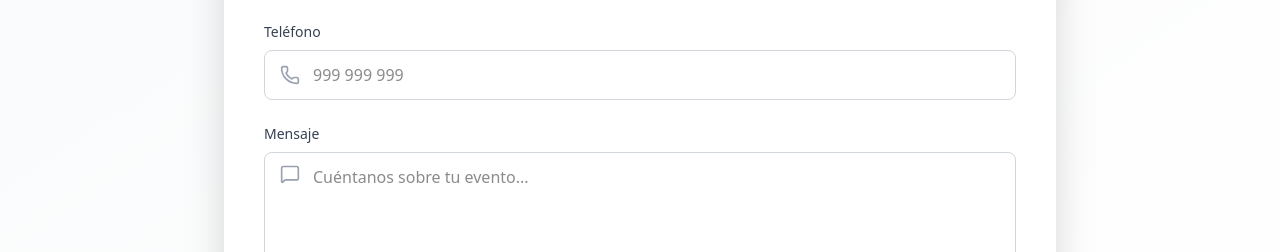
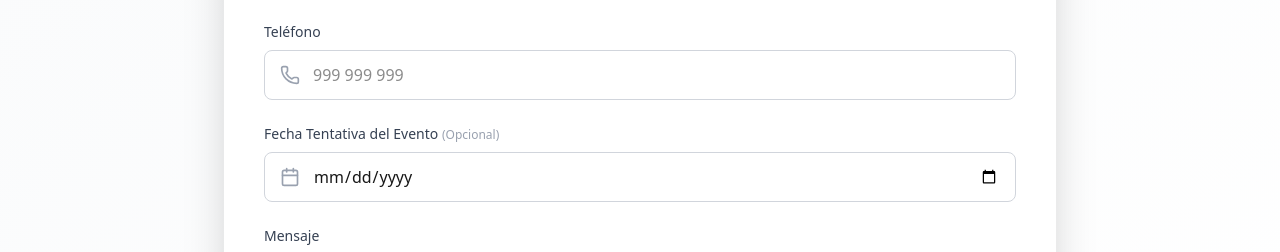
Before and after one commit to SinPatrones/girasoles-platform, a Next.js app: page / in a window 1280 px wide. Shown: the part 7003-7255 px from the top of the page. Built offline with nearby package versions, Linux system fonts and the light colour scheme.

Commit message:
feat: :lipstick: :sparkles: added input type date in contact form to set tentative date of event

```diff
--- a/src/components/common/ContactForm.tsx
+++ b/src/components/common/ContactForm.tsx
@@ -2,13 +2,14 @@
 
 import { useState } from 'react';
 import { motion } from 'framer-motion';
-import { Send, User, Mail, Phone, MessageSquare } from 'lucide-react';
+import { Send, User, Mail, Phone, MessageSquare, Calendar } from 'lucide-react';
 
 export default function ContactForm() {
   const [formData, setFormData] = useState({
     name: '',
     email: '',
     phone: '',
+    eventDate: '',
     message: '',
   });
 
@@ -28,7 +29,7 @@ export default function ContactForm() {
     setTimeout(() => {
       setIsSubmitting(false);
       setSubmitStatus('success');
-      setFormData({ name: '', email: '', phone: '', message: '' });
+      setFormData({ name: '', email: '', phone: '', eventDate: '', message: '' });
 
       setTimeout(() => {
         setSubmitStatus('idle');
@@ -120,6 +121,26 @@ export default function ContactForm() {
           </div>
         </div>
 
+        {/* Event Date Input */}
+        <div className="relative">
+          <label htmlFor="eventDate" className="block text-sm font-medium text-gray-700 mb-2">
+            Fecha Tentativa del Evento <span className="text-gray-400 text-xs font-normal">(Opcional)</span>
+          </label>
+          <div className="relative">
+            <div className="absolute inset-y-0 left-0 pl-4 flex items-center pointer-events-none">
+              <Calendar className="h-5 w-5 text-gray-400" />
+            </div>
+            <input
+              type="date"
+              id="eventDate"
+              name="eventDate"
+              value={formData.eventDate}
+              onChange={handleChange}
+              className="block w-full pl-12 pr-4 py-3 border border-gray-300 rounded-lg focus:ring-2 focus:ring-yellow-500 focus:border-transparent transition-all duration-200 outline-none"
+            />
+          </div>
+        </div>
+
         {/* Message Textarea */}
         <div className="relative">
           <label htmlFor="message" className="block text-sm font-medium text-gray-700 mb-2">
```
